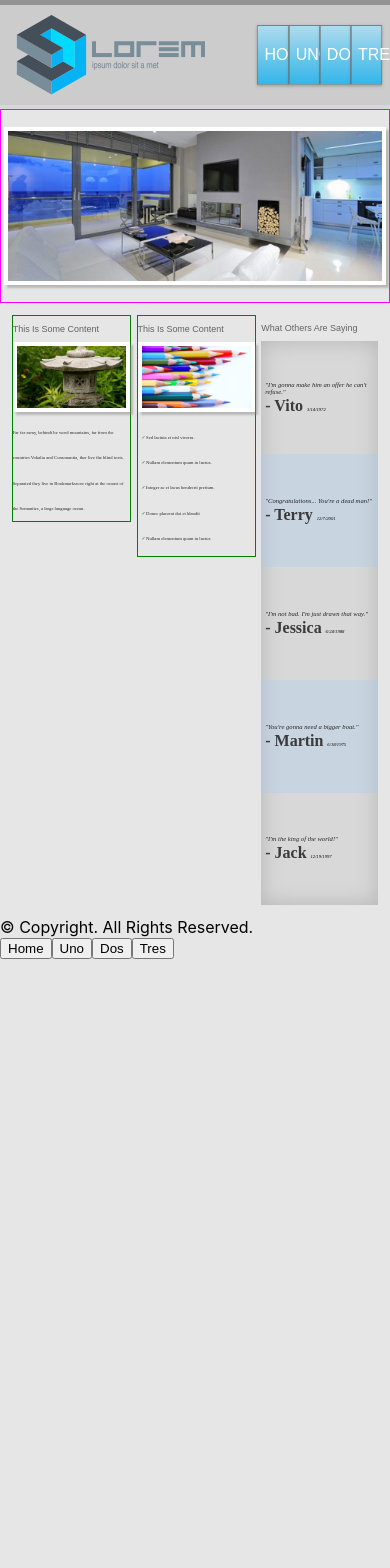
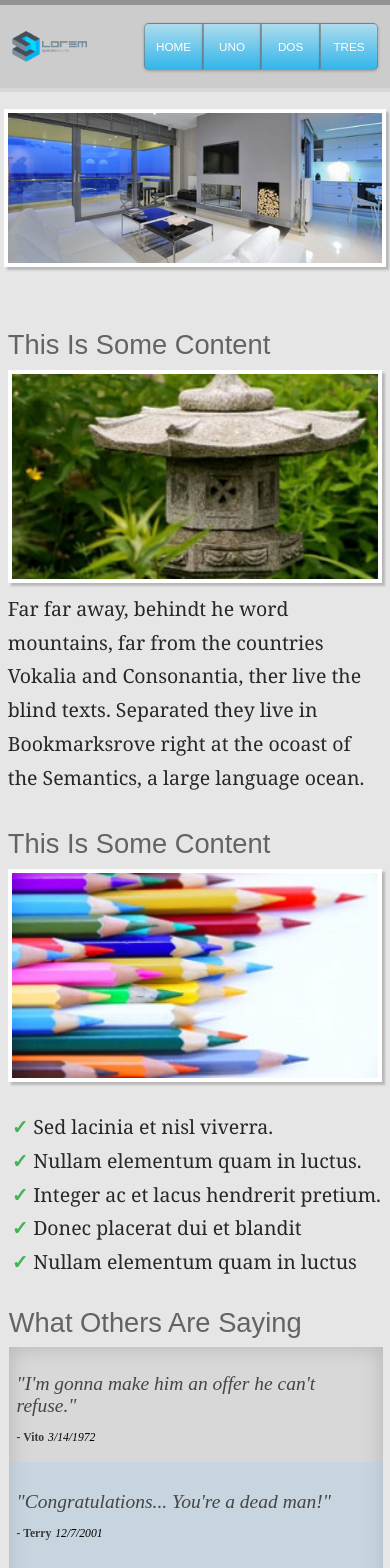
Before and after one commit to anvalenton/avoya, a React (Create React App) app: page / in a window 390 px wide. Shown: the top 1568 px of the page. Before the commit the page ends 959 px from the top, so only its background shows below. Built offline with nearby package versions, Linux system fonts and the light colour scheme.

Commit message:
finished styling. all functional

```diff
--- a/src/App.css
+++ b/src/App.css
@@ -2,12 +2,9 @@
 
 body, html {
   background-color: #e6e6e6;
-  width: 100vw;
-
-
+  width: calc(100vw-(100vw - 100%));
+  /*100% is width without scroll bars. 100vw is width with scrollbars */
 }
-
-
 
 .menu-div {
   background-color: #cccccc;
@@ -15,35 +12,69 @@ body, html {
   justify-content: space-between;
   align-items: center;
   padding: 2vw;
-  height: 10vh;
+  height: 8vh;
   border-bottom: .5vh solid rgb(215, 215, 218);
-
   border-top: .7vh solid rgba(116, 115, 115, 0.632);
 }
 
 .logo {
-  margin-left: 2vw;
+  margin-left: 1vw;
+  width: 15%;
+
 }
 .menu-button-container {
-
   height: 100%;
   display: flex;
   justify-content: center;
   align-items: center;
+  margin-right: 1vw;
 
 }
 
 .menubutton {
-  width: 8vw;
+  width: 7.5vw;
   height: 70%;
   border: .2px solid rgba(116, 115, 115, 0.632);
   color: white;
-  font-size: 100%;
+  font-size: 1.5vw;
+  background-image: linear-gradient(to top, #33b6ea,#aedbed );
+  box-shadow: 0 1px 3px 0 rgba(75, 75, 75, 0.4);
 
-  background-image: linear-gradient(to top, #33b6ea,#aedbed );
-  box-shadow:
+}
 
-         0 1px 3px 0 rgba(75, 75, 75, 0.4);
+.menubutton:nth-child(1) {
+
+  border-radius: 5px 0 0 5px;
+}
+
+.menubutton:last-child {
+  border-radius: 0 5px 5px 0;
+}
+
+@media screen and (max-width: 600px) {
+
+  .logo {
+    width: 20%;
+  }
+
+  .menubutton {
+    width: 15vw;
+    font-size: 3vw;
+  }
+
+}
+
+@media screen and (min-width: 700px) and (max-width: 1024px) and (orientation: portrait) {
+
+  .logo {
+    width: 20%;
+  }
+
+  .menubutton {
+    width: 10vw;
+    font-size: 2.5vw;
+  }
+
 
 }
 
@@ -53,6 +84,15 @@ body, html {
   justify-content: space-between;
   align-items: flex-start;
   padding: 3vw;
+
+}
+
+@media screen and (max-width: 600px) {
+
+  .bottomsection {
+    flex-direction: column;
+    align-items: center;
+  }
 
 }
 
@@ -67,6 +107,22 @@ h2 {
 
 }
 
+@media screen and (max-width: 600px) {
+
+  h2 {
+    font-size: 7vw;
+  }
+
+}
+
+@media screen and (min-width: 700px) and (max-width: 1024px) and (orientation: portrait) {
+
+  h2 {
+    font-size: 3vw;
+  }
+
+
+}
 
 ul {
   list-style: none; /* Remove default bullets */
@@ -76,9 +132,73 @@ ul {
 
 ul li::before {
   content: "\2713";
-  color: rgb(79, 147, 87); /* Change the color */
+  color: rgb(68, 180, 81);
   font-weight: bold; /* If you want it to be bold */
   display: inline-block; /* Needed to add space between the bullet and the text */
   width: 1em;
   margin-left: 0;
+  margin-right: .5vw;
 }
+
+footer {
+  display: flex;
+  justify-content: space-between;
+  align-items: center;
+  width: calc(100vw-(100vw - 100%));
+  background-color: #cccccc;
+  height: 7vh;
+  padding-left: 3vw;
+  padding-right: 3vw;
+  color:rgba(70, 70, 70, 0.632);
+}
+
+.copyright-container {
+  font-family:'Times New Roman', Times, serif;
+  font-size: 1.3vw;
+
+}
+
+.footer-button-container {
+
+  transform: translateX(5%);
+}
+.footerbutton {
+  background-color: transparent;
+  border: none;
+  font-family: Arial, Helvetica, sans-serif;
+  font-size: 1.3vw;
+  color:rgba(70, 70, 70, 0.632);
+  padding-left: 1vw;
+  padding-right: 1vw;
+}
+
+.footerbutton:nth-child(n+1):nth-child(n+2) {
+  border-left: 1px solid gray;
+
+
+}
+
+@media screen and (max-width: 600px) {
+
+  .copyright-container {
+    font-size: 3vw;
+  }
+
+  .footerbutton {
+    font-size: 3vw;
+  }
+
+}
+
+@media screen and (min-width: 700px) and (max-width: 1024px) and (orientation: portrait) {
+
+  .copyright-container {
+    font-size: 2.5vw;
+  }
+
+  .footerbutton {
+    font-size: 2.5vw;
+  }
+
+
+}
--- a/src/App.js
+++ b/src/App.js
@@ -38,8 +38,8 @@ function App() {
 
 
       <footer>
-        <div>
-         © Copyright. All Rights Reserved.
+        <div className="copyright-container">
+         © Copyright, All Rights Reserved.
         </div>
         <div className='footer-button-container'>
                 <button className='footerbutton'>Home</button>
--- a/src/ArticleBox.css
+++ b/src/ArticleBox.css
@@ -1,7 +1,6 @@
 
 .articlebox {
-    width: 30vw;
-    border: 1px solid green;
+    width: 29vw;
     display: flex;
     flex-direction: column;
 }
@@ -12,11 +11,34 @@
 }
 
 .article-text {
-    font-size: 1.2vw;
+    font-size: 1.4vw;
     text-align: left;
     color: rgb(40, 39, 39);
-    font-family:'Times New Roman', Times, serif;
+    font-family:Cambria, Cochin, Georgia, Times, 'Times New Roman', serif;
     margin-top: 1vh;
-    line-height: 3vh;
+    line-height: 4vh;
 
 }
+
+@media screen and (max-width: 600px) {
+
+    .articlebox {
+        width: 96vw;
+        margin-top: 3vh;
+    }
+
+    .article-text {
+        line-height: 4vh;
+        font-size: 5vw;
+    }
+
+}
+
+@media screen and (min-width: 700px) and (max-width: 1024px) and (orientation: portrait) {
+
+    .article-text {
+        line-height: 4vh;
+        font-size: 2.5vw;
+    }
+
+}
--- a/src/ArticleBox.js
+++ b/src/ArticleBox.js
@@ -1,6 +1,5 @@
 import React from "react";
 import "./ArticleBox.css";
-//would import separate css file if styling was more complex
 
 
 
--- a/src/Carousel.css
+++ b/src/Carousel.css
@@ -40,16 +40,16 @@
 
 .carousel-container {
 
-    width: 100vw;
+    width: calc(100vw-(100vw - 100%));
     box-sizing: border-box;
     padding-right: 3vw;
     padding-left: 3vw;
     padding-top: 2vh;
     padding-bottom: 2vh;
-    border: 1px solid magenta;
     display: flex;
     justify-content: center;
     align-items: center;
+    overflow-x: hidden;
 }
 
 #carouselimg {
--- a/src/CommentBox.css
+++ b/src/CommentBox.css
@@ -1,16 +1,25 @@
 
 .comment-boxcontainer {
-
     display: flex;
     flex-direction: column;
     height: 70vh;
     width: 30vw;
+    margin-left: .5vw;
+}
+
+
+@media screen and (max-width: 600px) {
+
+    .comment-boxcontainer {
+        width: 96vw;
+    }
 
 }
 
 .comment-container {
     height: 100%;
     width: 100%;
+    padding-top: 1vh;
     background-color: #d8d8d8;
     box-shadow: inset 0 0 20px 1px rgba(128, 128, 128, 0.377);
 }
@@ -21,6 +30,8 @@
     flex-direction: column;
     justify-content: center;
     align-items: flex-start;
+    padding-left: 1vw;
+    padding-right: 1vw;
 
 
 }
@@ -32,22 +43,40 @@
 
 
 .comment-div {
-    color: rgb(40, 39, 39);
+    color: rgb(69, 69, 69);
     font-family: 'Times New Roman', Times, serif;
     font-style: italic;
     font-size: 1.7vw;
     padding-left: 1vw;
 }
 
+@media screen and (max-width: 600px) {
+
+    .comment-div {
+        font-size: 5vw;
+    }
+
+}
+
+@media screen and (min-width: 700px) and (max-width: 1024px) and (orientation: portrait) {
+
+    .comment-div {
+
+        font-size: 3vw;
+    }
+
+}
 .name-date-container {
     padding-left: 1vw;
+    margin-top: 1vh;
 }
 
 .namespan {
     font-family: 'Times New Roman', Times, serif;
     font-style: bold;
     font-weight:bolder;
-    color: rgb(58, 58, 58)
+    font-size: 1.5vw;
+    color: rgb(58, 58, 58);
 
 }
 
@@ -57,3 +86,28 @@ time {
     font-style:italic;
     font-size: 1.2vw;
 }
+
+@media screen and (max-width: 600px) {
+
+    .namespan {
+        font-size: 3vw;
+    }
+
+    time {
+        font-size: 3vw;
+    }
+
+}
+
+@media screen and (min-width: 700px) and (max-width: 1024px) and (orientation: portrait) {
+
+    .namespan {
+        font-size: 2.5vw;
+    }
+
+    time {
+        font-size: 2.5vw;
+    }
+
+
+}
--- a/src/CommentBox.js
+++ b/src/CommentBox.js
@@ -18,7 +18,7 @@ const CommentBox = ({response}) => {
 
                let highlightClass = idx % 2 === 0? 'no-highlight': 'highlight';
                return (
-               <div className={`comment-subcontainer ${highlightClass}`}>
+               <div key={idx} className={`comment-subcontainer ${highlightClass}`}>
                    <div className="comment-div">{`"${elem.comment}"`}</div>
                    <div className='name-date-container'>
                        <span className='namespan'>- {`${elem.name.match(/^[\w]+/g)[0]}`}</span>
--- a/src/Menu.js
+++ b/src/Menu.js
@@ -20,5 +20,4 @@ const Menu = () => {
     )
 }
 
-
 export default Menu;
```
